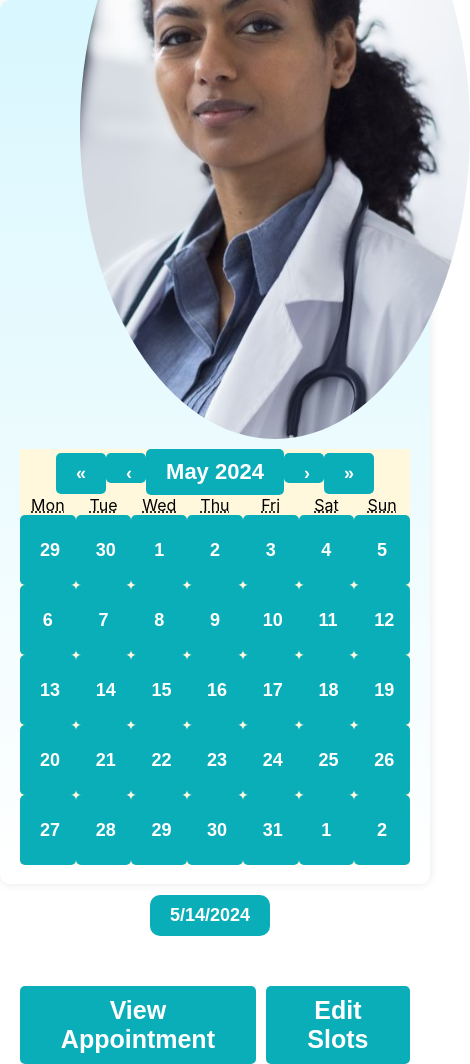
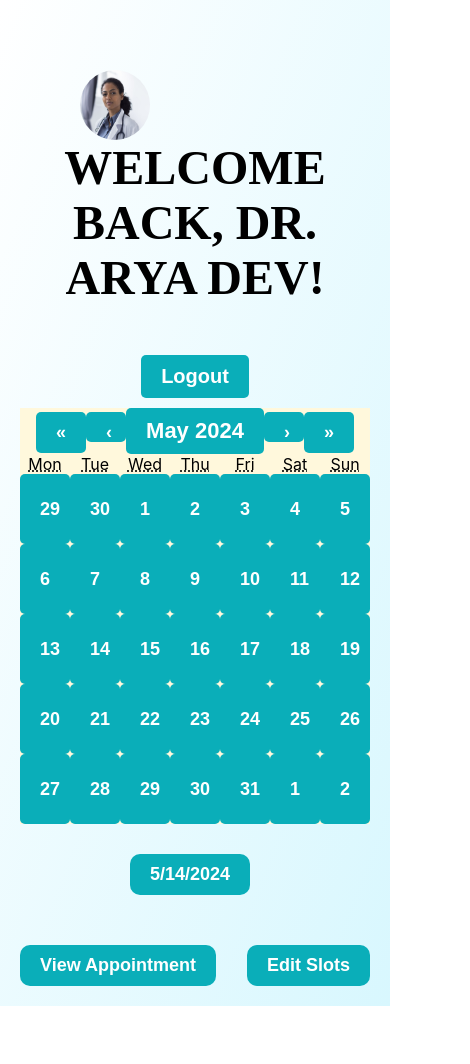
Before and after one commit to Arundhathi-R/HTMS2, a React (Create React App) app in the folder miniproj/src/: page /Doctor in a window 390 px wide. Shown: the whole page, 470 px wide, since content can reach past the window. After the commit the page ends 1006 px from the top, so only its background shows below. Built offline with nearby package versions, Linux system fonts and the light colour scheme; the HTML template or start-up script is replaced by a standard one.

Commit message:
made one css responsive rest to be done

```diff
--- a/miniproj/src/DoctorPortal/Doctor.css
+++ b/miniproj/src/DoctorPortal/Doctor.css
@@ -1,11 +1,11 @@
-.container {
+.container1 {
     background: linear-gradient(to top left, rgb(216,247,254), rgb(255,255,255));
     min-height: 100vh;
     text-align: center;
     padding: 20px;
   }
 
-  .title {
+  .title1 {
     color: #000000;
     font-family: Poppins;
     font-weight: bold;
@@ -14,7 +14,7 @@
     margin-top:50px;
   }
 
-  .calendar-container {
+  .calendar-container1 {
 
     margin-bottom: 10px;
     justify-content: center;
@@ -63,7 +63,7 @@
     font-size: 22px;
   }
 
-  .button-container {
+  .button-container1 {
     margin-top: 50px;
     display: flex;
   justify-content: space-between;
@@ -73,7 +73,7 @@
 
   }
 
-  .action-button {
+  .action-button1 {
     background-color: #0AAEB9;
     color: #FFFFFF;
     padding: 10px 20px;
@@ -82,15 +82,15 @@
     border:none;
     border-radius: 10px;
   }
-  .action-button:hover{
+  .action-button1:hover{
     background-color: rgb(0, 135,145);
 
   }
 
-  .action-button:last-child {
+  .action-button1:last-child {
     margin-right: 0;
   }
-  .date-button{
+  .date-button1{
     background-color: #0AAEB9;
     color: #FFFFFF;
     padding: 10px 20px;
@@ -115,7 +115,7 @@
     cursor: pointer;
   }
 
-  .doctor-image {
+  .doctor-image1 {
 
       width: 70px; /* Adjust width as needed */
       height: 70px; /* Adjust height to match width for a round shape */
--- a/miniproj/src/DoctorPortal/Doctor.js
+++ b/miniproj/src/DoctorPortal/Doctor.js
@@ -31,23 +31,23 @@ function Doctor() {
 
 
   return (
-    <div className="container">
+    <div className="container1">
        <div className="title-container">
-              <img src={doctorImage} alt="Doctor" className="doctor-image" />
-      <h1 className="title">WELCOME BACK, DR. ARYA DEV!</h1>
+              <img src={doctorImage} alt="Doctor" className="doctor-image1" />
+      <h1 className="title1">WELCOME BACK, DR. ARYA DEV!</h1>
       <button className="logout-d"onClick={handlelogoutdButtonClick}>Logout</button>
       </div>
-      <div className="calendar-container">
+      <div className="calendar-container1">
         <Calendar
           onChange={setDate}
           value={date}
-        className="custom-Calendar"
+        className="custom-Calendar1"
         />
       </div>
-      <button className="date-button">{date.toLocaleDateString()}</button>
-      <div className="button-container">
-        <button className="action-button"onClick={handleviewButtonClick}>View Appointment</button>
-        <button className="action-button" onClick={handleeditslotButtonClick}>Edit Slots</button>
+      <button className="date-button1">{date.toLocaleDateString()}</button>
+      <div className="button-container1">
+        <button className="action-button1"onClick={handleviewButtonClick}>View Appointment</button>
+        <button className="action-button1" onClick={handleeditslotButtonClick}>Edit Slots</button>
       </div>
     </div>
   );
```
